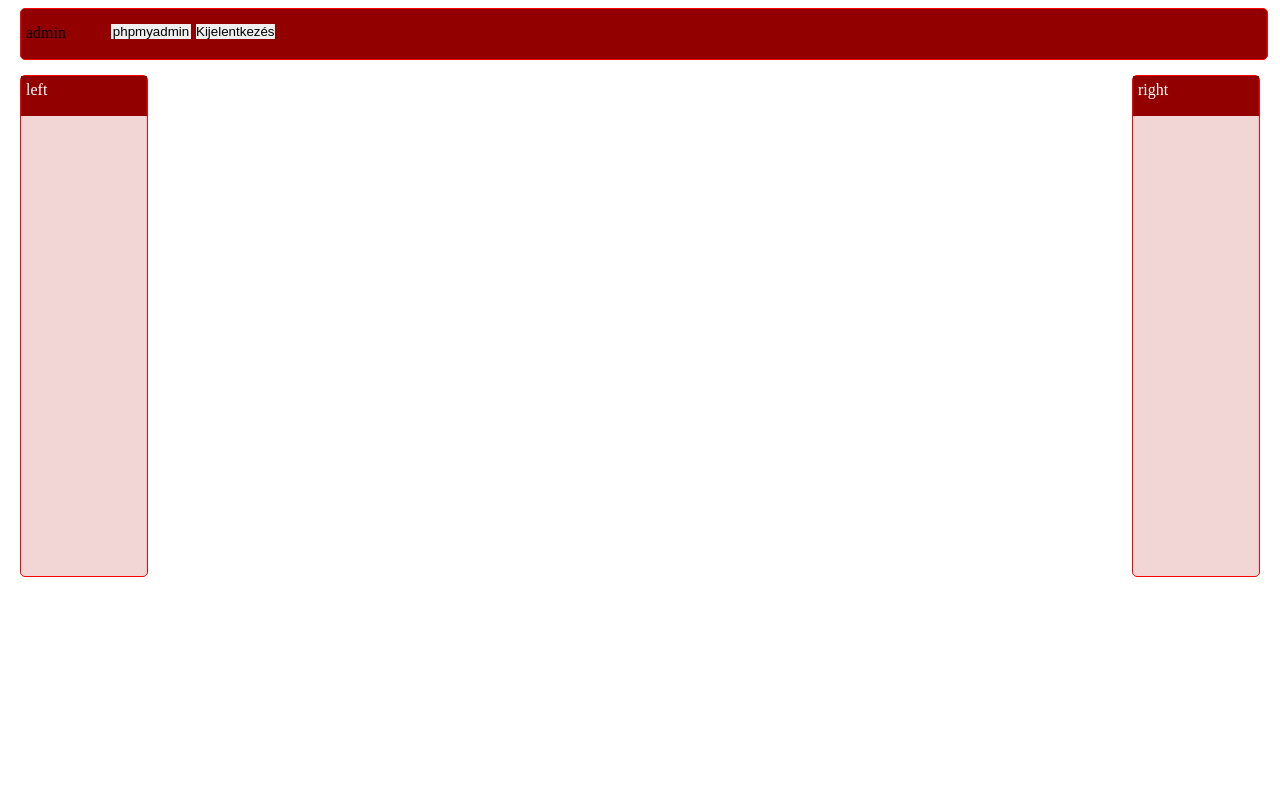
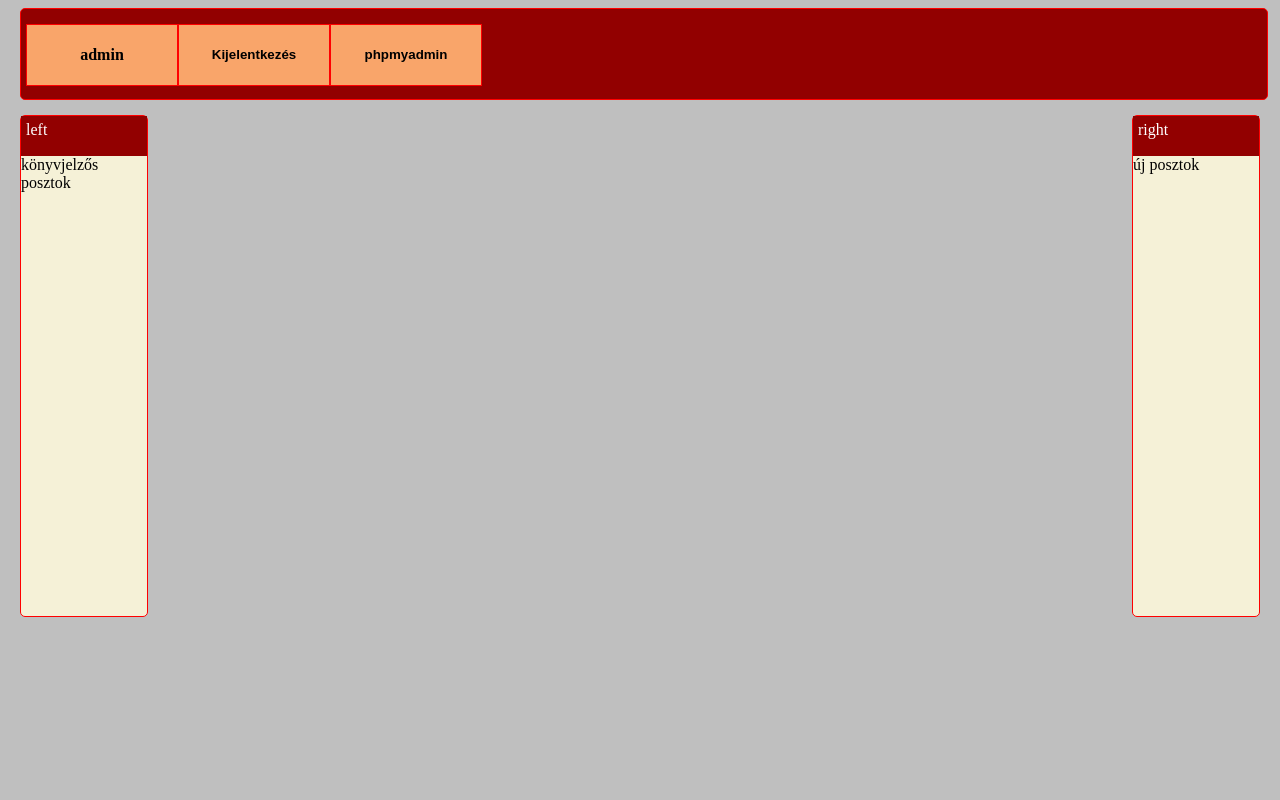
Before and after one commit to njszki-2016-14sz/szegedi-hideout, a PHP site: page /feed.php in a window 1280 px wide. Run offline with PHP 8.4, Linux system fonts and the light colour scheme; the visitor is signed in with stand-in values (Sample User, id 1); data that the repository does not hold is empty.

Commit message:
some styleing and the new post system

```diff
--- a/base.css
+++ b/base.css
@@ -7,13 +7,14 @@
 body
 {
 	padding-left:20px;
+	background-color: #bfbfbf;
 }
 #header
 {
 	padding-left:5px;
 	padding-top:15px;
 	padding-bottom:15px;
-	height:20px;
+	height:60px;
 	width :98.5%;
 	margin-top:0.6%;
 	border-radius:5px;
@@ -26,6 +27,22 @@ body
 #login
 {
 	float:left;
+	padding-top: 21px;
+}
+.logout{
+	height: 60px;
+    width: 150px;
+    background-color: #f9a56a;
+    float: left;
+	border: 1px red solid;
+}
+.logoutinput
+{
+	height: 60px;
+    width: 150px;
+    background-color: #f9a56a;
+    float: left;
+	font-weight: bold;
 }
 #register
 {
@@ -49,8 +66,12 @@ body
 }
 #username
 {
-	width:80px;
+	width:100%;
+	text-align:center;
+	padding-top:21px;
+	padding-bottom:21px;
 	float:left;
+	    font-weight: bold;
 }
 #registerfrm
 {
@@ -75,7 +96,7 @@ body
 	float:left;
 	width:10%;
 	height:500px;
-	background-color:#f2d5d5;
+	background-color:#f5f1d7;
 }
 #rightsidebar
 {
@@ -86,7 +107,7 @@ body
 	width:10%;
 	height:500px;
 	margin-right:20px;
-	background-color:#f2d5d5;
+	background-color:#f5f1d7;
 
 }
 .feed
@@ -129,6 +150,19 @@ body
 .feedcontent
 {
 	height:170px;
-	background-color:#f2d5d5;
+	background-color:#f5f1d7;
 
 }
+#userbox
+{
+	 background-color:#f9a56a;
+	width:150px;
+	height:60px;
+	float:left;
+	border: 1px red solid;
+}
+#textareaposzt
+{
+	height:119px;
+	width:100%
+}
--- a/feed.php
+++ b/feed.php
@@ -19,46 +19,72 @@ if($_SERVER["REQUEST_METHOD"]=="POST"&&isset($_POST['phpmyadmin']))
 	</head>
 	<body>
 	<div id="header">
+	<div id="userbox">
 	<p id="username"><?=$_SESSION['username'];?></p>
-		<div id="logout">
+	</div>
+
+		<div class="logout">
+
+			<form method="post" action="logout.php" id="logoutform">
+
+				<input type="submit" name="logout" value="Kijelentkezés" class="logoutinput">
+			</form>
+		</div>
 		<?php
 			if($_SESSION['username']=="admin"||$_SESSION['username']=="steamhunter")
 			{
-		?>
-				<form method="post" action="" style="width:90px; float:left;">
 
-				<input type="submit" name="phpmyadmin" value="phpmyadmin" style="width:80px; margin-right:5px; margin-left:5px;">
+				if(isset($_POST['phpmyadmin']))
+				{
+				?>
+				<div style="background-color:#f9a56a;width: 300px;height: 60;float:left;border: 1px red solid;">
+				<?php
+				}else
+				{
+				?>
+				<div style="background-color:#f9a56a;width: 150px;height: 60;float:left;border: 1px red solid;">
+				<?php
+				}
+				?>
+				<form method="post" action="" style="width:100%; float:left;">
+
+				<input type="submit" name="phpmyadmin" value="phpmyadmin" style="background-color:#f9a56a;width: 150px;height: 60;float:left;    font-weight: bold;">
 				<?php
 				if(isset($_POST['phpmyadmin']))
 				{
 				?>
-				<input type="submit" name="phpmyadminquit" value="phpmyadminquit" style="width:95px;">
+				<input type="submit" name="phpmyadminquit" value="phpmyadminquit" style="background-color:#f9a56a;width: 150px;height: 60;float:left;border-left:1px;border-style:solid;border-color:red;     font-weight: bold;">
 				<?php
 				}
 				?>
 				</form>
+				</div>
 			<?php
 			}
 			?>
-			<form method="post" action="logout.php" id="logoutform">
-
-				<input type="submit" name="logout" value="Kijelentkezés">
-			</form>
-		</div>
+	</div>
 	</div>
 	<div id="content">
 		<div id="leftsidebar">
 		<div class="titlebar">
 		<p class="titlebar-title">left</p>
 		</div>
+		<div class="">
+		<p class="">könyvjelzős posztok</p>
+		</div>
 		</div>
 		<div id="rightsidebar">
 		<div class="titlebar">
 		<p class="titlebar-title">right</p>
 		</div>
+		<div class="">
+		<p class="">új posztok</p>
+		</div>
 		</div>
 
 		<div id="centerfeed">
+
+
 
 		<?php
 		$db = mysql_connect('localhost', 'root', '');
@@ -94,14 +120,38 @@ if($_SERVER["REQUEST_METHOD"]=="POST"&&isset($_POST['phpmyadmin']))
 
 			}
 
-?>
+		if($_SESSION['rankid']>=99)
+		{
+		?>
+		<div class="feed">
+		<div class="titlebar">
+			<p class="titlebar-title">ÚJ POSZT</p>
+		</div>
+		<form method="post" action="poszt.php" id="newpost">
+		<div class="feedcontent">
+
+				<p>poszt címe</p>
+				<input type="text" name="posttitle" style="border:1px solid red;">
+
+				<p>poszt szövege</p>
+				<textarea name="comment" form="newpost" id="textareaposzt" style="border:1px solid red;"></textarea>
+		</div>
+		<div class="feedfooter">
+				<input type="submit" value="poszt" name="post">
+		</div>
+		</form>
+		</div>
+		<?php
+		}
+		?>
+
 		</div>
 	</div>
 
 
 
 
-	</div>
+
 	</body>
 
 </html>
--- a/login.php
+++ b/login.php
@@ -17,6 +17,7 @@ $db = mysql_connect('localhost', 'root', '');
 				{
 						$_SESSION['userid']=$record['id'];
 						$_SESSION['username']=$record['username'];
+						$_SESSION['rankid']=$record['rankid'];
 					header('Location: /feed.php');
 				}else
 				{
```
Also changed, not shown: poszt.php (added, +21 -0 lines).
